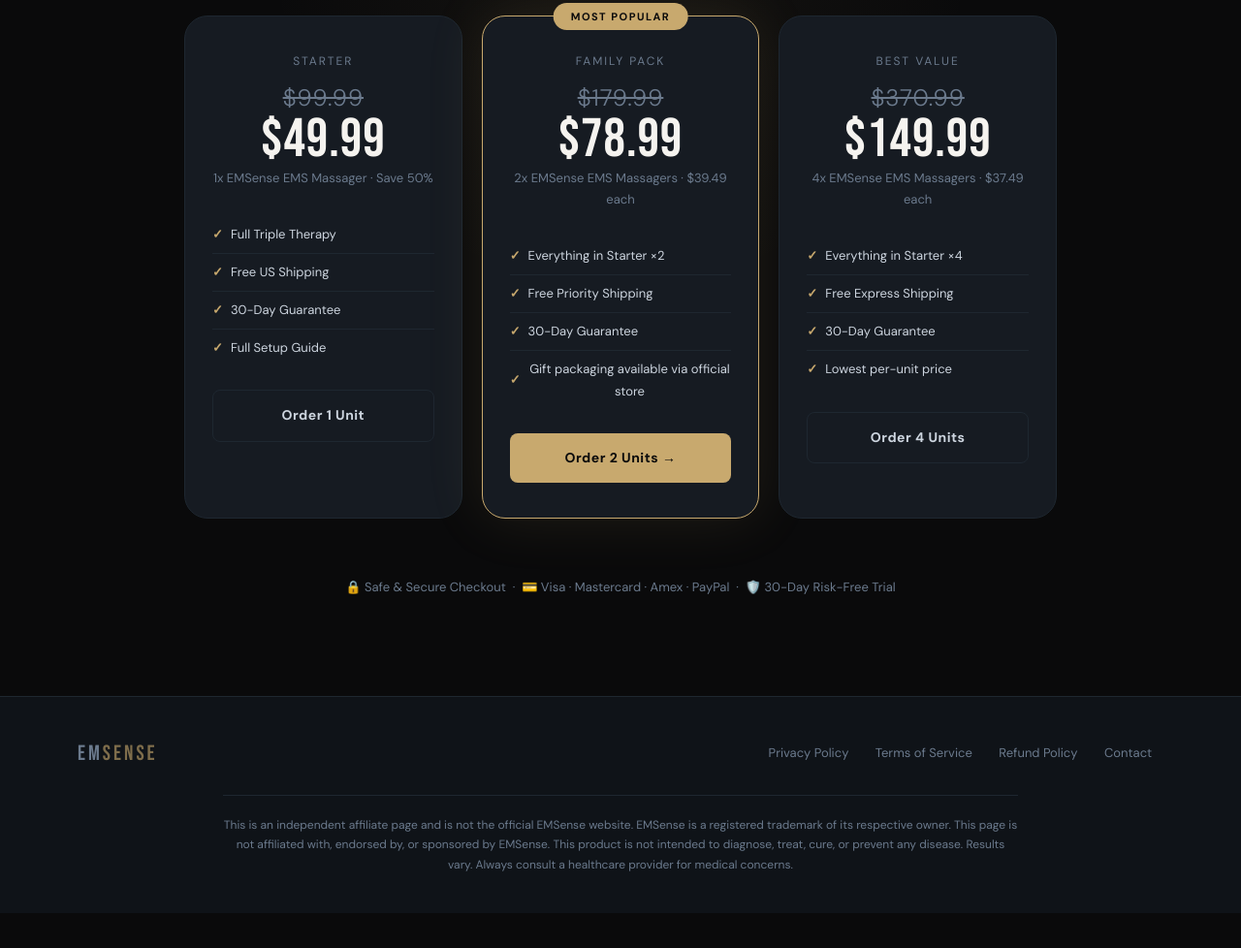
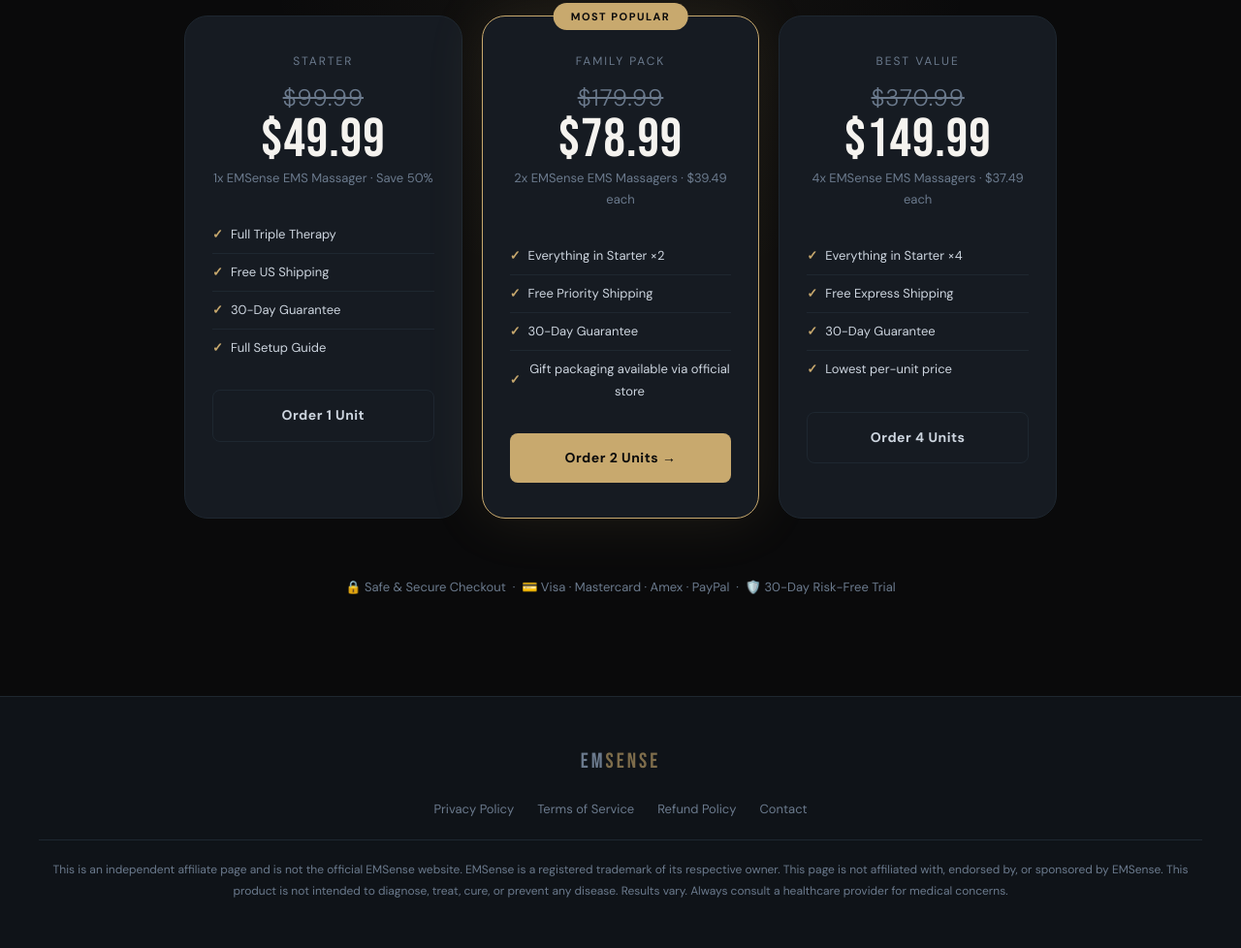
Before and after one commit to blackcubeink/emsmassagers.site, a plain HTML site: page index.html in a window 1280 px wide. Shown: the part 10586-11564 px from the top of the page at 97% size. Before the commit the page ends 11528 px from the top, so only its background shows below. Drawn offline with Linux system fonts and the light colour scheme.

Commit message:
Add files via upload

```diff
--- a/index.html
+++ b/index.html
@@ -792,30 +792,33 @@
 footer {
   background: var(--deep);
   border-top: 1px solid var(--border);
-  padding: 40px 80px;
+  padding: 48px 40px;
   display: flex;
   flex-direction: column;
   align-items: center;
-  gap: 24px;
+  gap: 20px;
   font-size: 13px;
   color: var(--muted);
-}
-.footer-top {
-  width: 100%;
-  display: flex;
-  justify-content: space-between;
-  align-items: center;
+  text-align: center;
+}
+.footer-links {
+  display: flex;
+  flex-wrap: wrap;
+  justify-content: center;
+  gap: 4px 0;
 }
 .footer-disclaimer {
-  width: 100%;
   border-top: 1px solid var(--border);
   padding-top: 20px;
   text-align: center;
   font-size: 12px;
   color: var(--muted);
-  line-height: 1.7;
-  max-width: 820px;
-  margin: 0 auto;
+  line-height: 1.8;
+  width: 100%;
+  max-width: 100%;
+  word-wrap: break-word;
+  overflow-wrap: break-word;
+  white-space: normal;
 }
 footer .logo { font-family: 'Bebas Neue', sans-serif; font-size: 22px; letter-spacing: 3px; color: var(--muted); }
 footer .logo span { color: var(--gold); opacity: 0.6; }
@@ -1784,14 +1787,12 @@
 <!--  FOOTER                                -->
 <!-- ══════════════════════════════════════ -->
 <footer>
-  <div class="footer-top">
-    <div class="logo">EM<span>SENSE</span></div>
-    <div>
-      <a href="#">Privacy Policy</a>
-      <a href="#">Terms of Service</a>
-      <a href="#">Refund Policy</a>
-      <a href="#">Contact</a>
-    </div>
+  <div class="logo">EM<span>SENSE</span></div>
+  <div class="footer-links">
+    <a href="#">Privacy Policy</a>
+    <a href="#">Terms of Service</a>
+    <a href="#">Refund Policy</a>
+    <a href="#">Contact</a>
   </div>
   <div class="footer-disclaimer">
     This is an independent affiliate page and is not the official EMSense website. EMSense is a registered trademark of its respective owner. This page is not affiliated with, endorsed by, or sponsored by EMSense. This product is not intended to diagnose, treat, cure, or prevent any disease. Results vary. Always consult a healthcare provider for medical concerns.
```
